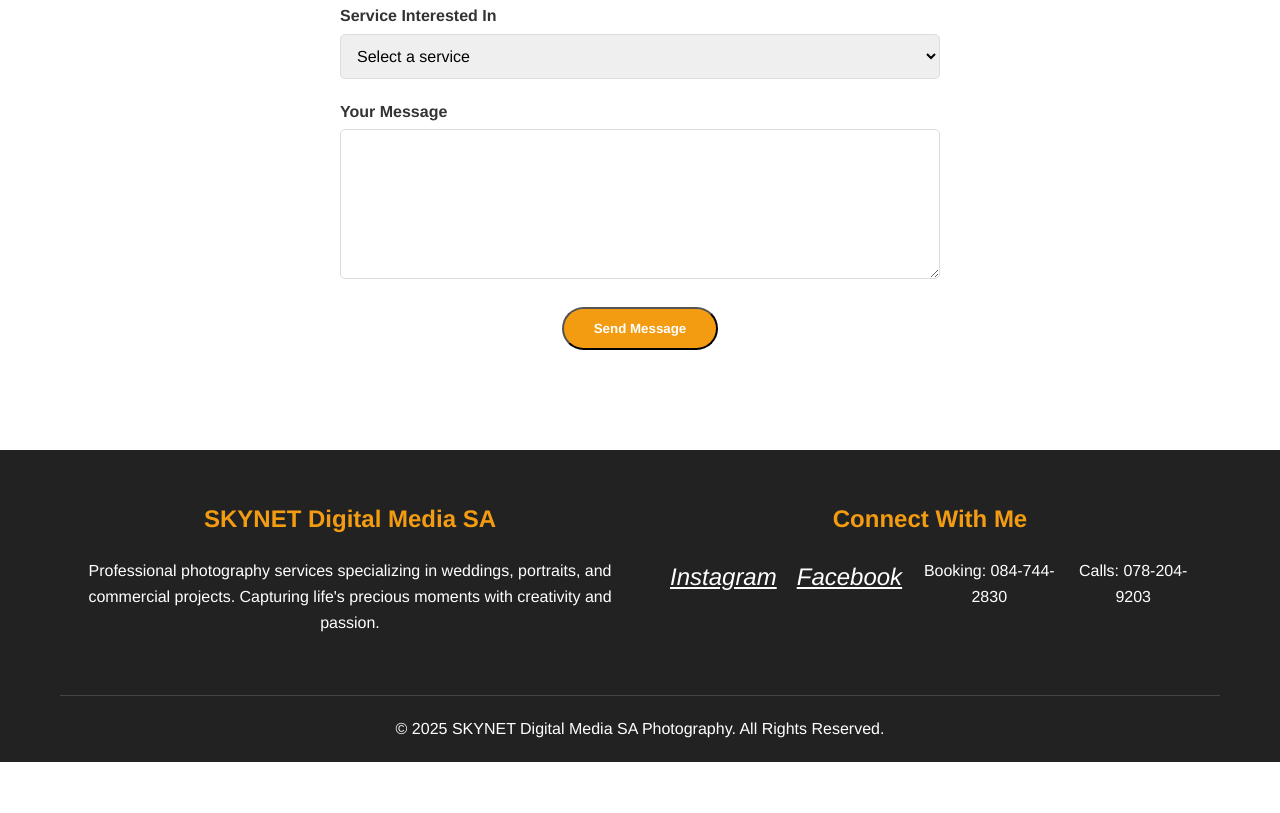
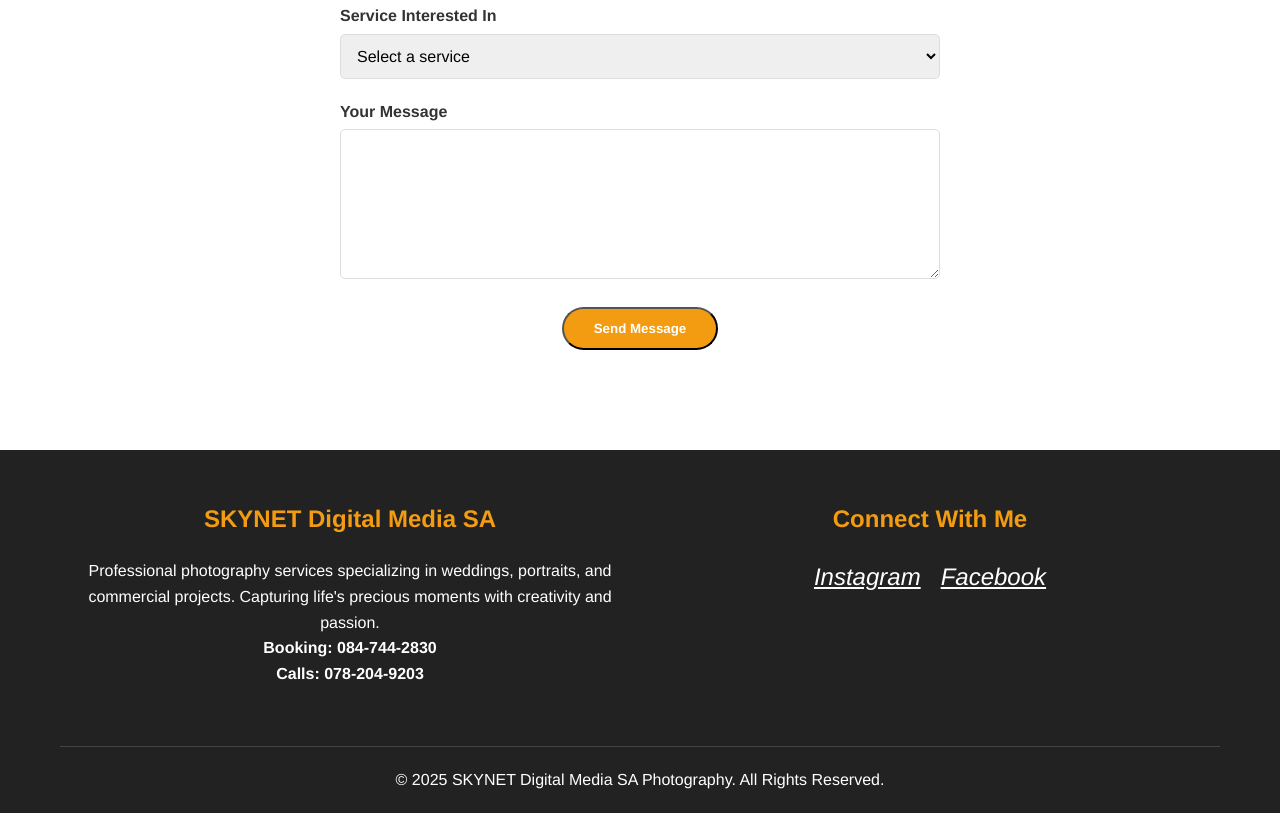
Before and after one commit to Mashudu-mukhwakhwa/skynetmedia, a plain HTML site: page index.html in a window 1280 px wide. Shown: the part 4733-5546 px from the top of the page. Before the commit the page ends 5495 px from the top, so only its background shows below. Drawn offline with Linux system fonts and the light colour scheme.

Commit message:
Update index.html

```diff
--- a/index.html
+++ b/index.html
@@ -665,6 +665,8 @@
                 <div class="footer-section">
                     <h3>SKYNET Digital Media SA</h3>
                     <p>Professional photography services specializing in weddings, portraits, and commercial projects. Capturing life's precious moments with creativity and passion.</p>
+                      <p><strong>Booking: 084-744-2830</strong></p>
+                        <p><strong>Calls: 078-204-9203</strong></p>
                 </div>
 
                 <div class="footer-section">
@@ -672,8 +674,7 @@
                     <ul class="social-links">
                         <li><a href="https://www.instagram.com/skynetditalmediasa/"><i>Instagram</i></a></li>
                         <li><a href="https://www.facebook.com/share/p/18sa17XBrq/"><i>Facebook</i></a></li><br>
-                        <p>Booking: 084-744-2830</p>
-                        <p>Calls: 078-204-9203</p>
+
                     </ul>
                 </div>
             </div>
```
